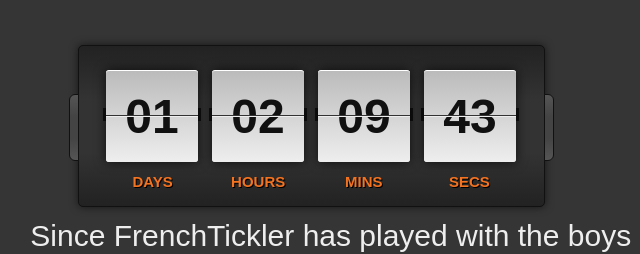
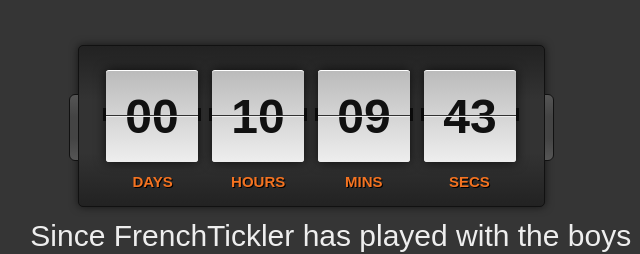
Before and after one commit to HaroldStash/haroldstash.github.io, a plain HTML site: page index.html in a window 1280 px wide. Shown: the part 274-528 px from the top of the page, 329-969 px from the left. Drawn offline with Linux system fonts and the light colour scheme.

Commit message:
Fixed time

```diff
--- a/index.html
+++ b/index.html
@@ -17,7 +17,7 @@
 
 
 <script>
-var target_date = new Date("2021-09-21 0:00:00").getTime();
+var target_date = new Date("2021-09-21 16:00:00").getTime();
 var days, hours, minutes, seconds; // variables for time units
 
 var countdown = document.getElementById("tiles"); // get tag element
```
